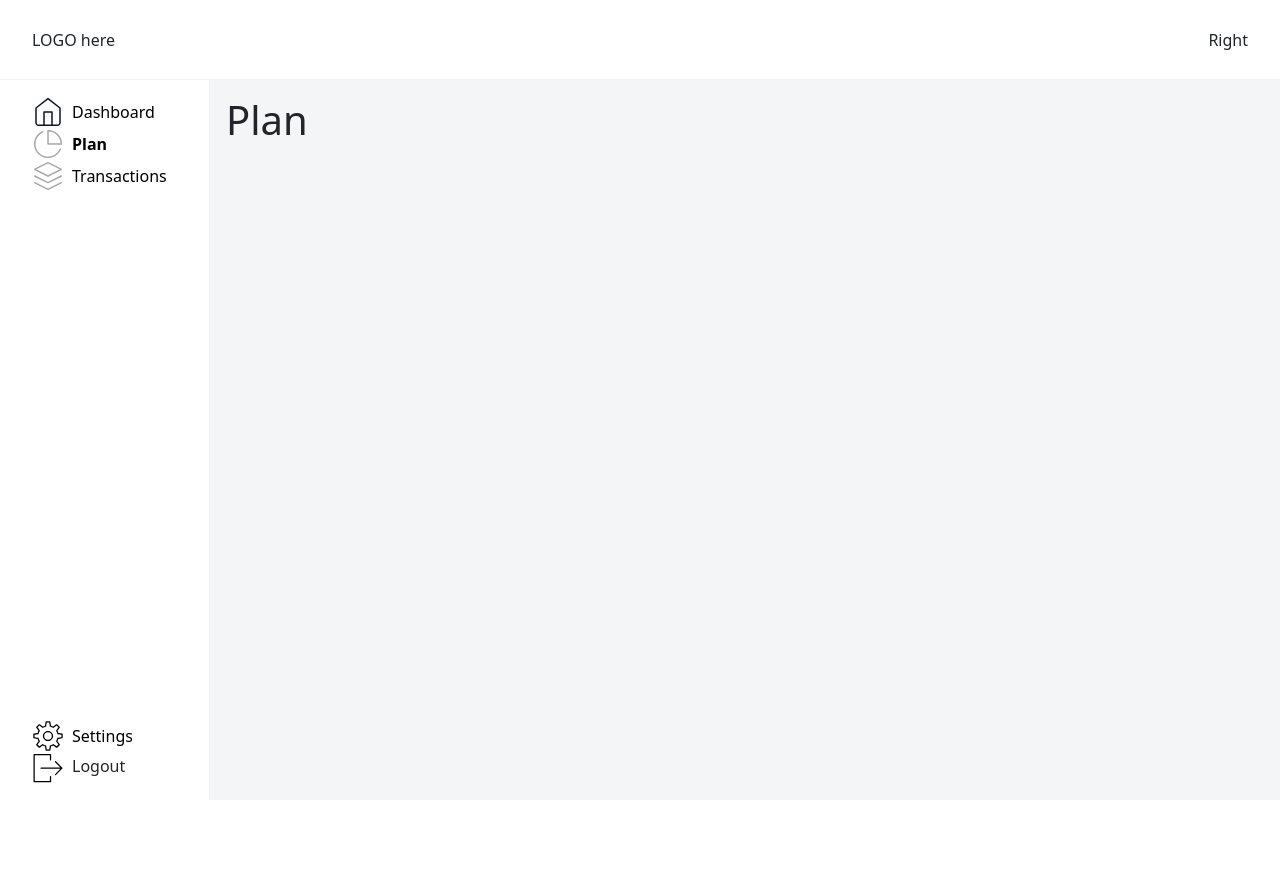
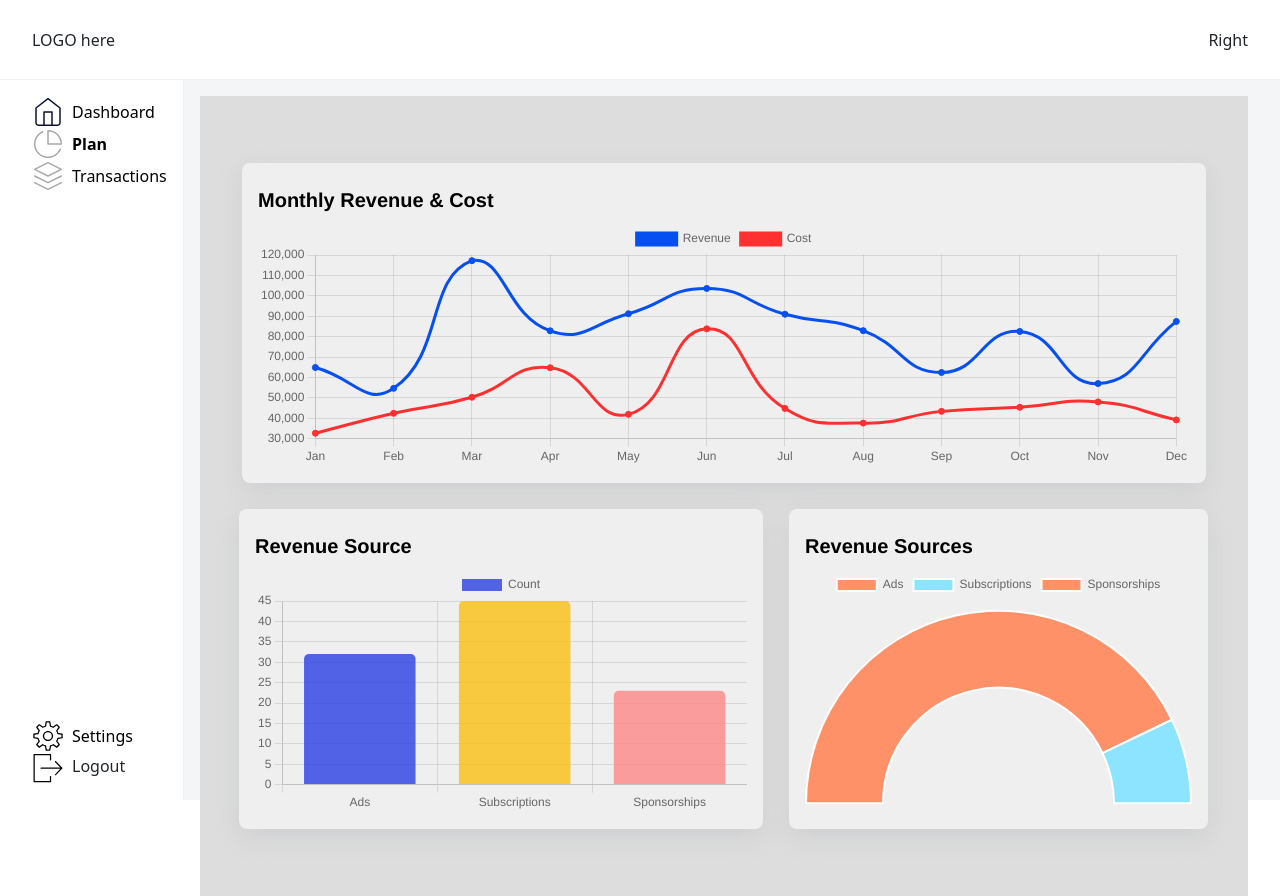
Before and after one commit to Byte-the-Budget/byte_the_budget, a React (Create React App) app in the folder client/: page /dashboard/plan in a window 1280 px wide. Before the commit the page ends 800 px from the top, so only its background shows below. Built offline with nearby package versions, Linux system fonts and the light colour scheme.

Commit message:
feat: charts

```diff
--- a/client/package.json
+++ b/client/package.json
@@ -8,7 +8,10 @@
     "@testing-library/react": "^13.4.0",
     "@testing-library/user-event": "^13.5.0",
     "bootstrap": "^5.3.3",
+    "chart.js": "^4.4.2",
+    "faker": "^6.6.6",
     "react": "^18.2.0",
+    "react-chartjs-2": "^5.2.0",
     "react-dom": "^18.2.0",
     "react-router-dom": "^6.22.3",
     "react-scripts": "5.0.1",
--- a/client/src/components/App.js
+++ b/client/src/components/App.js
@@ -1,8 +1,10 @@
-import React, { useEffect, useState } from "react";
-import { Switch, Routes, Route } from "react-router-dom";
+import React from "react";
+import { Routes, Route } from "react-router-dom";
 import NotFoundPage from "./NotFoundPage"
 import Dashboard from "./Dashboard";
 import Overview from "./Dashboard/Overview";
+import Plan from "./Dashboard/Plan";
+
 function App() {
   return (
     <div id="app">
@@ -10,7 +12,7 @@ function App() {
         <Route path="/" element={<h1>LandingPage</h1>}/>
         <Route path="/dashboard" element={<Dashboard/>}>
           <Route index element={<Overview />}/>
-          <Route path="plan" element={<h1>Plan</h1>}/>
+          <Route path="plan" element={<Plan />}/>
           <Route path="transactions" element={<h1>Transactions</h1>}/>
         </Route>
         <Route path="*" element={<NotFoundPage />} />
--- /dev/null
+++ b/client/src/components/Dashboard/Charts/BarChart.js
@@ -0,0 +1,37 @@
+import React from 'react';
+import { Bar } from "react-chartjs-2";
+
+const BarChart = () => {
+
+  const labels = ['January', 'February', 'March', 'April', 'May', 'June', 'July'];
+  const data1 = [4000, 3200, 4200, 6000, 5000, 4300, 3000]
+  const data2 = [4000, 3200, 4200, 6000, 5000, 4300, 3000]
+  const data = {
+    labels,
+    datasets: [
+      {
+        label: 'Dataset 1',
+        data: data1,
+        backgroundColor: 'rgba(255, 99, 132, 0.5)',
+      },
+      {
+        label: 'Dataset 2',
+        data: data2,
+        backgroundColor: 'rgba(53, 162, 235, 0.5)',
+      },
+    ],
+  };
+
+  const options = {
+    responsive: true,
+    plugins: {
+      title: {
+        display: false,
+      },
+    }
+  };
+
+  return <Bar data={data} options={options} />;
+};
+
+export default BarChart;
--- /dev/null
+++ b/client/src/components/Dashboard/Charts/DonutChart.js
@@ -0,0 +1,28 @@
+import React from 'react';
+import { Doughnut } from 'react-chartjs-2';
+
+const DonutChart = () => {
+  const data = {
+    datasets: [{
+      data: [300, 50],
+      backgroundColor: ["#FE9168", "#8DE4FF"],
+    }]
+  };
+
+  const options = {
+    cutout: "60%",
+    aspectRatio: 2,
+    plugins: {
+      title: {
+        display: false,
+      },
+      legend: {
+        display: false,
+      }
+    }
+  };
+
+  return <Doughnut data={data} options={options} />;
+};
+
+export default DonutChart;
--- /dev/null
+++ b/client/src/components/Dashboard/Charts/HalfDonutChart.js
@@ -0,0 +1,27 @@
+import React from 'react';
+import { Doughnut } from 'react-chartjs-2';
+
+const HalfDonutChart = () => {
+  const data = {
+    datasets: [{
+      data: [300, 50],
+      backgroundColor: ["#FE9168", "#8DE4FF"],
+    }]
+  };
+
+  const options = {
+    circumference: 180,
+    rotation: -90,
+    cutout: "60%",
+    aspectRatio: 1,
+    plugins: {
+      title: {
+        display: false, // This line hides the title
+      },
+    }
+  };
+
+  return <Doughnut data={data} options={options} />;
+};
+
+export default HalfDonutChart;
--- a/client/src/components/Dashboard/Overview.js
+++ b/client/src/components/Dashboard/Overview.js
@@ -1,15 +1,39 @@
 import React from 'react';
 import './dashboard.css';
+import HalfDonutChart from './Charts/HalfDonutChart'
+import DonutChart from './Charts/DonutChart'
+import BarChart from './Charts/BarChart';
+
+import { Chart as defaults } from "chart.js/auto";
+
+defaults.maintainAspectRatio = false;
+defaults.responsive = true;
 
 function Overview() {
   return (
     <div className="grid-container">
-      <div className="grid-item expense-budget"></div>
-      <div className="grid-item expense-category"></div>
-      <div className="grid-item calendar"></div>
-      <div className="grid-item goals"></div>
-      <div className="grid-item transactions"></div>
-      <div className="grid-item expense-budget-monthly"></div>
+      <div className="grid-item expense-budget">
+        <h6 className="item-title">Your March expense so far</h6>
+        <div><HalfDonutChart /></div>
+      </div>
+
+      <div className="grid-item expense-category">
+        <h6 className="item-title">Your major expense categories</h6>
+        <div><DonutChart /></div>
+      </div>
+      <div className="grid-item calendar">
+        <DonutChart />
+      </div>
+      <div className="grid-item goals">
+        <DonutChart />
+      </div>
+      <div className="grid-item transactions">
+        <h6 className="item-title">Recent Transactions</h6>
+        <DonutChart />
+      </div>
+      <div className="grid-item expense-budget-monthly">
+        <BarChart />
+      </div>
     </div>
   );
 }
--- /dev/null
+++ b/client/src/components/Dashboard/Plan.css
@@ -0,0 +1,34 @@
+.App {
+  height: 100vh;
+  width: 100%;
+  display: flex;
+  flex-direction: row;
+  align-items: center;
+  justify-content: center;
+  align-content: center;
+  gap: 2vw;
+  flex-wrap: wrap;
+  background-color: #ddd;
+}
+
+.dataCard {
+  background-color: #efefef;
+  border-radius: 0.5em;
+  box-shadow: rgba(149, 157, 165, 0.2) 0px 8px 24px;
+  padding: 1em;
+}
+
+.revenueCard {
+  width: 92%;
+  height: 20rem;
+}
+
+.customerCard {
+  width: 50%;
+  height: 20rem;
+}
+
+.categoryCard {
+  width: 40%;
+  height: 20rem;
+}
--- a/client/src/components/Dashboard/Plan.js
+++ b/client/src/components/Dashboard/Plan.js
@@ -0,0 +1,115 @@
+import React from "react";
+import { Chart as ChartJS, defaults } from "chart.js/auto";
+import { Bar, Doughnut, Line } from "react-chartjs-2";
+
+import "./Plan.css";
+
+import revenueData from "./data/revenueData.json";
+import sourceData from "./data/sourceData.json";
+
+defaults.maintainAspectRatio = false;
+defaults.responsive = true;
+
+defaults.plugins.title.display = true;
+defaults.plugins.title.align = "start";
+defaults.plugins.title.font.size = 20;
+defaults.plugins.title.color = "black";
+
+const Plan = () => {
+  return (
+    <div className="App">
+      <div className="dataCard revenueCard">
+        <Line
+          data={{
+            labels: revenueData.map((data) => data.label),
+            datasets: [
+              {
+                label: "Revenue",
+                data: revenueData.map((data) => data.revenue),
+                backgroundColor: "#064FF0",
+                borderColor: "#064FF0",
+              },
+              {
+                label: "Cost",
+                data: revenueData.map((data) => data.cost),
+                backgroundColor: "#FF3030",
+                borderColor: "#FF3030",
+              },
+            ],
+          }}
+          options={{
+            elements: {
+              line: {
+                tension: 0.5,
+              },
+            },
+            plugins: {
+              title: {
+                text: "Monthly Revenue & Cost",
+              },
+            },
+          }}
+        />
+      </div>
+
+      <div className="dataCard customerCard">
+        <Bar
+          data={{
+            labels: sourceData.map((data) => data.label),
+            datasets: [
+              {
+                label: "Count",
+                data: sourceData.map((data) => data.value),
+                backgroundColor: [
+                  "rgba(43, 63, 229, 0.8)",
+                  "rgba(250, 192, 19, 0.8)",
+                  "rgba(253, 135, 135, 0.8)",
+                ],
+                borderRadius: 5,
+              },
+            ],
+          }}
+          options={{
+            plugins: {
+              title: {
+                text: "Revenue Source",
+              },
+            },
+          }}
+        />
+      </div>
+
+      <div className="dataCard categoryCard">
+        <Doughnut
+          data={{
+            labels: sourceData.map((data) => data.label),
+            datasets: [
+              {
+                label: "Count",
+                //data: sourceData.map((data) => data.value),
+                data: [300, 50],
+                backgroundColor: ["#FE9168", "#8DE4FF"],
+              },
+            ],
+          }}
+          options={{
+            circumference: 180,
+            rotation: -90,
+            cutout: "60%",
+          aspectRatio: 1,
+          legend: {
+            display: false,
+          },
+            plugins: {
+              title: {
+                text: "Revenue Sources",
+              },
+            },
+          }}
+        />
+      </div>
+    </div>
+  );
+};
+
+export default Plan;
--- a/client/src/components/Dashboard/dashboard.css
+++ b/client/src/components/Dashboard/dashboard.css
@@ -11,8 +11,8 @@
 }
 
 .layout {
+  height: calc(100% - 80px);
   width: 100%;
-  flex-grow: 1;
   display: flex;
   flex-direction: row;
   justify-content: space-between;
@@ -26,8 +26,8 @@
 
 .grid-container {
   display: grid;
-  grid-template-columns: repeat(7, 1fr);
-  grid-template-rows: repeat(3, 1fr);
+  grid-template-columns: repeat(6, 1fr);
+  grid-auto-rows: calc(33.3333% - 10.66666px);
   gap: 16px;
   height: 100%
 }
@@ -35,6 +35,7 @@
 .grid-item {
   background-color: #FFFFFF;
   border-radius: 10px;
+  padding: 12px;
 }
 
 .expense-budget {
@@ -46,7 +47,7 @@
   grid-row: 1 / span 1;
 }
 .calendar {
-  grid-column: 5 / span 3;
+  grid-column: 5 / span 2;
   grid-row: 1 / span 1;
 }
 .goals {
@@ -58,6 +59,11 @@
   grid-row: 3 / span 1;
 }
 .transactions {
-  grid-column: 5 / span 3;
+  grid-column: 5 / span 2;
   grid-row: 2 / span 2;
 }
+
+.item-title {
+  font-size: 14px;
+  font-weight: bold;
+}
--- /dev/null
+++ b/client/src/components/Dashboard/data/revenueData.json
@@ -0,0 +1,62 @@
+[
+  {
+    "label": "Jan",
+    "revenue": 64854,
+    "cost": 32652
+  },
+  {
+    "label": "Feb",
+    "revenue": 54628,
+    "cost": 42393
+  },
+  {
+    "label": "Mar",
+    "revenue": 117238,
+    "cost": 50262
+  },
+  {
+    "label": "Apr",
+    "revenue": 82830,
+    "cost": 64731
+  },
+  {
+    "label": "May",
+    "revenue": 91208,
+    "cost": 41893
+  },
+  {
+    "label": "Jun",
+    "revenue": 103609,
+    "cost": 83809
+  },
+  {
+    "label": "Jul",
+    "revenue": 90974,
+    "cost": 44772
+  },
+  {
+    "label": "Aug",
+    "revenue": 82919,
+    "cost": 37590
+  },
+  {
+    "label": "Sep",
+    "revenue": 62407,
+    "cost": 43349
+  },
+  {
+    "label": "Oct",
+    "revenue": 82528,
+    "cost": 45324
+  },
+  {
+    "label": "Nov",
+    "revenue": 56979,
+    "cost": 47978
+  },
+  {
+    "label": "Dec",
+    "revenue": 87436,
+    "cost": 39175
+  }
+]
--- /dev/null
+++ b/client/src/components/Dashboard/data/sourceData.json
@@ -0,0 +1,14 @@
+[
+  {
+    "label": "Ads",
+    "value": 32
+  },
+  {
+    "label": "Subscriptions",
+    "value": 45
+  },
+  {
+    "label": "Sponsorships",
+    "value": 23
+  }
+]
```
Also changed, not shown: 1 other file (tests, documents, lock files or other folders).
